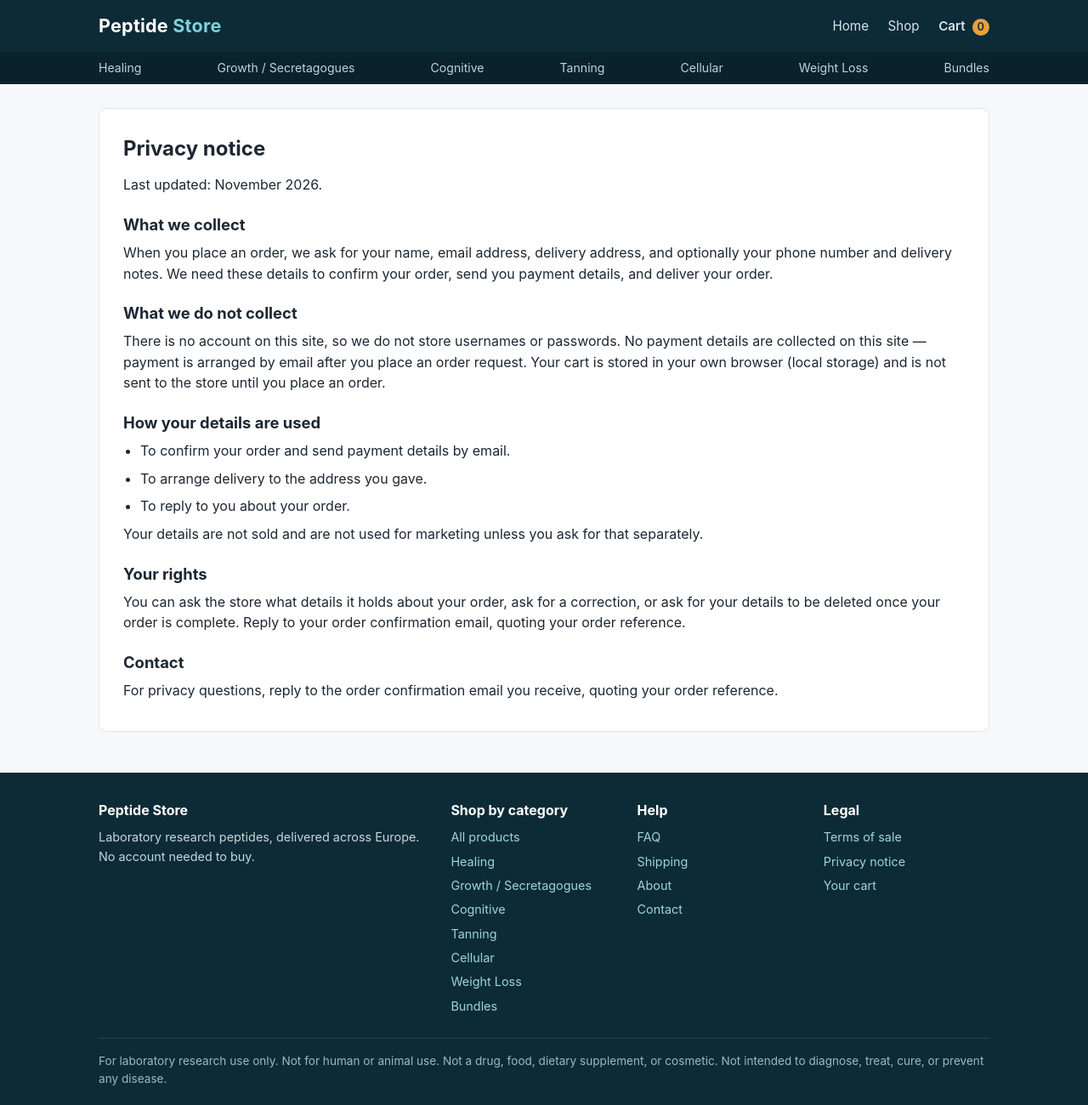
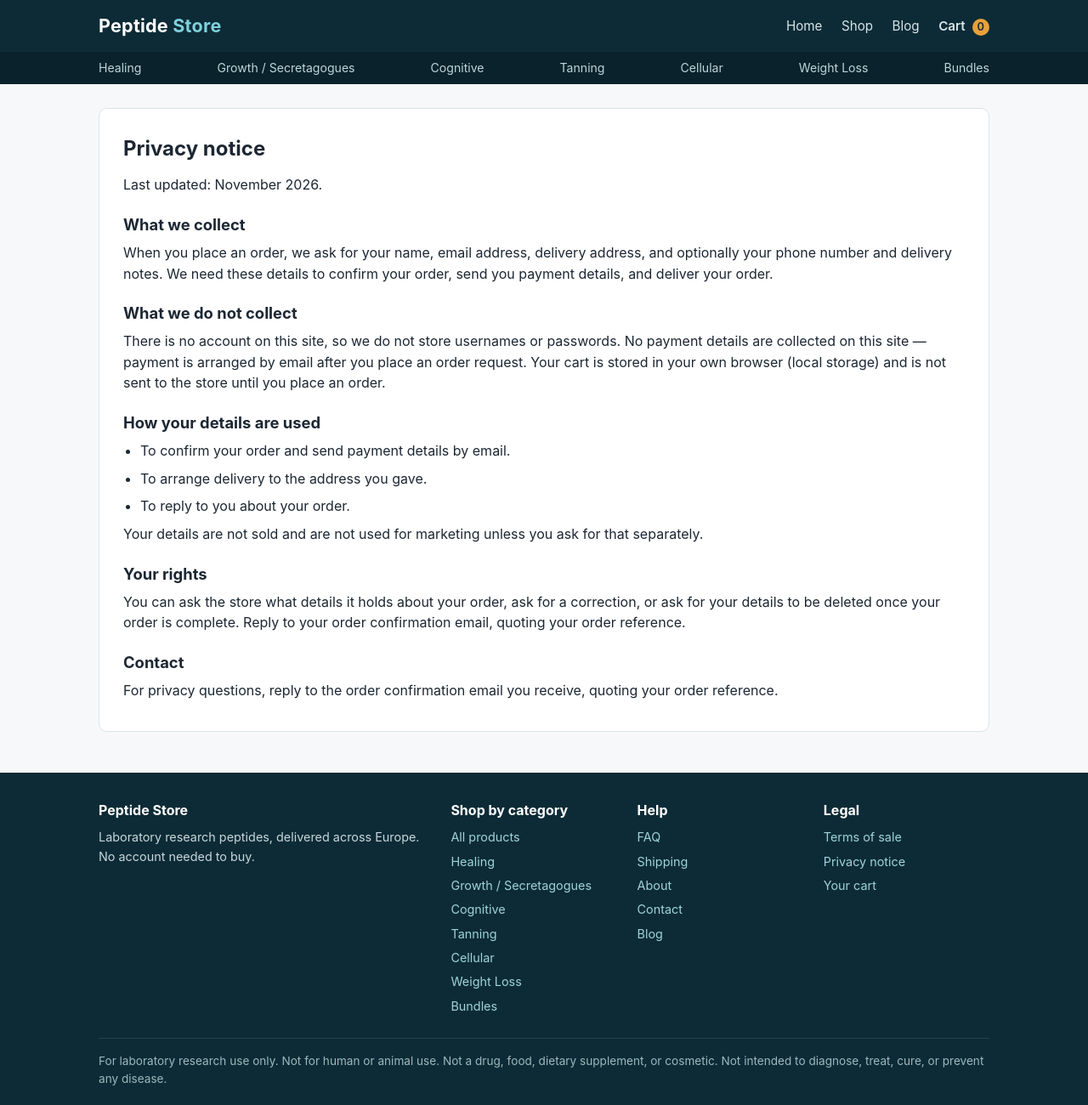
Before and after one commit to ClarenceAtim/peptide-store, a plain HTML site: page privacy.html in a window 1280 px wide. Shown: the whole page at 85% size. Drawn offline with Linux system fonts and the light colour scheme.

Commit message:
Add Blog link to nav/footer; blog styles/sitemap (privacy.html)

```diff
--- a/privacy.html
+++ b/privacy.html
@@ -23,6 +23,7 @@
     <nav class="main-nav">
       <a href="index.html">Home</a>
       <a href="shop.html">Shop</a>
+      <a href="blog/index.html">Blog</a>
       <a href="cart.html" class="cart-link">Cart <span class="cart-count" data-cart-count>0</span></a>
     </nav>
   </div>
@@ -94,6 +95,7 @@
           <li><a href="shipping.html">Shipping</a></li>
           <li><a href="about.html">About</a></li>
           <li><a href="contact.html">Contact</a></li>
+          <li><a href="blog/index.html">Blog</a></li>
         </ul>
       </div>
       <div>
```
